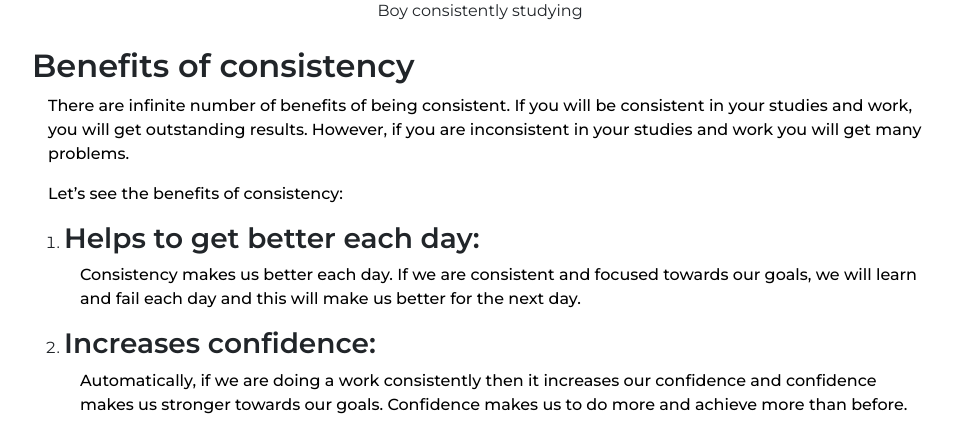
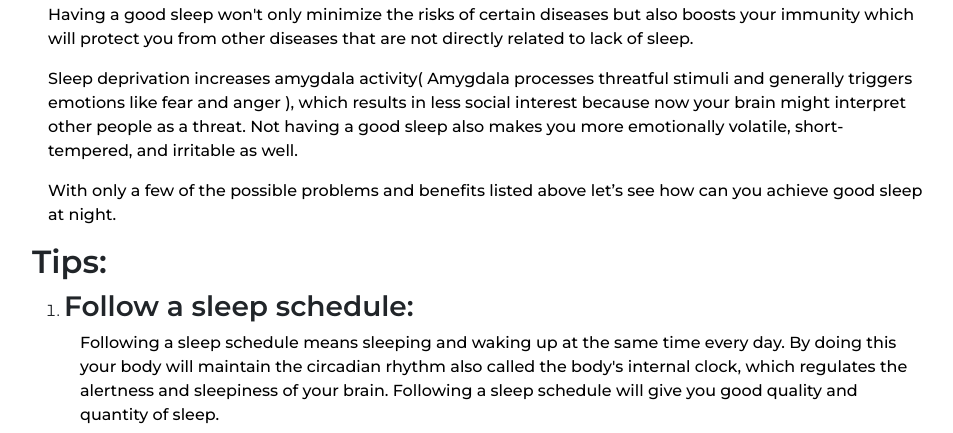
Before and after one commit to subhranil-179/lifolotest, a Django app: page /blog/ in a window 1280 px wide. Shown: the part 933-1366 px from the top of the page, without its empty margins (308-1261 px from the left). Run offline with Django 4.2, Linux system fonts and the light colour scheme; parts of the project's set-up code (start-up, migrations or seed data) failed here and were passed over.

Commit message:
adsense code

```diff
--- a/humanlifology/urls.py
+++ b/humanlifology/urls.py
@@ -37,4 +37,4 @@ urlpatterns = [
 ]
 
 if settings.DEBUG:
-    urlpatterns += static(settings.MEDIA_URL, document_root=settings.MEDIA_ROOT)
+    urlpatterns += static(settings.MEDIA_URL, document_root=settings.MEDIA_ROOT) + static(settings.STATIC_URL, document_root=settings.STATIC_ROOT)
--- a/templates/base.html
+++ b/templates/base.html
@@ -38,7 +38,8 @@
 	<link rel="stylesheet" href="https://cdn.jsdelivr.net/npm/bootstrap-icons@1.10.2/font/bootstrap-icons.css">
     <meta name="p:domain_verify" content="1eb210c613236f7806ff2c231ad08946"/>
     <meta name="yandex-verification" content="7b774eb9e17b2ef8" />
-    <script async src="https://pagead2.googlesyndication.com/pagead/js/adsbygoogle.js?client=ca-pub-4372757092292139" crossorigin="anonymous"></script>
+    <script async src="https://pagead2.googlesyndication.com/pagead/js/adsbygoogle.js?client=ca-pub-4372757092292139"
+     crossorigin="anonymous"></script>
     <title>{% block title %} {% endblock title %}</title>
     {% block head %}
     {% endblock head %}
--- a/templates/pages/blog.html
+++ b/templates/pages/blog.html
@@ -166,30 +166,22 @@
 {% block body %}
 {% load static %}
 <div class="container" id="container-95p">
-    <h1 class="main-heading">7 Best Ways to Maintain Consistency in Studies</h1>
+    <h1 class="main-heading">Tips To Sleep better at night</h1>
     <section class="outermost-article-container">
         <nav class="table-of-contents-container container">
             <h3>Contents</h3>
             <ol class="table-of-contents">
-                <li><a href="#what-is-consistency">What is consistency</a></li>
-                <li><a href="#benefits">Benefits</a>
+                <li><a href="#why">Why do we need good sleep?</a></li>
+                <li><a href="#tips">10 best eating habits</a>
                     <ol class="sub-toc-link">
-                        <li><a href="#improvement">Improvement</a></li>
-                        <li><a href="#confidence">Confidence</a></li>
-                        <li><a href="#motivation">Motivation</a></li>
-                        <li><a href="#learning">Learning</a></li>
-                        <li><a href="#fast-achievement">Fast achievement</a></li>
-                    </ol>
-                </li>
-                <li><a href="#ways">7 Ways</a>
-                    <ol class="sub-toc-link">
-                        <li><a href="#mindset">Change your mindset</a></li>
-                        <li><a href="#goals">Set goals</a></li>
-                        <li><a href="#breaks">Take breaks</a></li>
-                        <li><a href="#to-do">Make to-to lists</a></li>
-                        <li><a href="#timetable">Prepare timetable</a></li>
-                        <li><a href="#distractions">Remove distractions</a></li>
-                        <li><a href="#sleep">Take proper sleep</a></li>
+                        <li><a href="#sleep-schedule">Sleep schedule</a></li>
+                        <li><a href="#physical-activities">Physical activities</a></li>
+                        <li><a href="#optimal-bedroom">Optimal bedroom</a></li>
+                        <li><a href="#caffeine">Control Caffeine</a></li>
+                        <li><a href="#late-eating">Stop eating late</a></li>
+                        <li><a href="#awake-on-bed">Don't stay awake on bed</a></li>
+                        <li><a href="#diet">Adjust your diet</a></li>
+                        <li><a href="#lights">Control lights</a></li>
                     </ol>
                 </li>
                 <li><a href="#conclusion">Conclusion</a></li>
@@ -198,120 +190,114 @@
         <main>
             <article>
                 <section>
-                    <p>Consistency matters everywhere whatever work we are doing. If we are not consistent may be we are not able to get the results we are expecting.</p>
-                    <p>If consistency is related to study then it becomes the paramount task. But what is consistency, benefits of consistency and the ways to maintain consistency in studies or how to be disciplined and consistent in studies, you will all know in this article.</p>
-                </section>
-                <section id="what-is-consistency" class="fix-scroll">
-                    <h2>What is consistency?</h2>
-                    <p> Consistency means to be consistent in the work we are doing. The meaning of consistent is to do a work with focus and concentration on a regular basis. Being regular, focused and consistent towards a work is called consistency. Consistency is the key to success. You must be consistent for your goals and aims.</p>
-                    <div class="quote all-inline note">
-                    <p class="text-primary"><b class="text-dark quote-open">“</b>
-                        <span class="quote-text">Consistency is the biggest reason for Accomplishment and Success</span>
-                    <b class="text-dark quote-close">“</b></p>
-                        <span class="text-dark">- Byron Pulsifier.</span>
-                    </div>
-                    <p>Now if you know what is consistency, let’s know the benefits of being consistent.</p>
+                    <p>Around 35% of adults in the US and 37% of adults in Asia reported sleeping less than 7 hours per night.</p>
+                    <p>In this day and age, almost all of us are regularly sleep-deprived. A healthy adult requires 7-9 hours of sleep, but a majority of people only get 5-6 hours of sleep. It's really important that you get enough sleep for your age. See the Table below:</p>
                     <figure class="image-container">
-                        <img src="/media/images/articles/2022/12/28/studying.webp" alt="Boy consistently studying">
-                        <figcaption>Boy consistently studying</figcaption>
+                        <img src="/media/images/articles/2023/01/01/drink_water.webp" alt="Water in glass">
+                        <figcaption>Drink water</figcaption>
                     </figure>
                 </section>
-                <section id="benefits" class="fix-scroll">
-                    <h2>Benefits of consistency</h2>
-                    <p>There are infinite number of benefits of being consistent. If you will be consistent in your studies and work, you will get outstanding results. However, if you are inconsistent in your studies and work you will get many problems.</p>
-                    <p>Let’s see the benefits of consistency:</p>
+                <section id="why" class="fix-scroll">
+                    <h2>Why do we need good sleep?</h2>
+                    <p>Good sleep boosts your physical and athletic performance by repairing damaged muscles, tissues, and blood vessels. With proper and good sleep you are more likely to be calm, satisfied, happy, and stress-free most of the time. Often people think that during sleep our brain is resting but it's not quite true when sleeping our brain prepares us for the next day for activities like creation, thinking, learning, remembering, etc. Thus, increasing our overall physical and mental health.</p>
+                    <p>Lack of sleep can cause various issues like type 2 diabetes, obesity, cardiovascular diseases, and a lot more.</p>
+                    <p>Having a good sleep won't only minimize the risks of certain diseases but also boosts your immunity which will protect you from other diseases that are not directly related to lack of sleep.</p>
+                    <p>Sleep deprivation increases amygdala activity( Amygdala processes threatful stimuli and generally triggers emotions like fear and anger ), which results in less social interest because now your brain might interpret other people as a threat. Not having a good sleep also makes you more emotionally volatile, short-tempered, and irritable as well.</p>
+                    <p>With only a few of the possible problems and benefits listed above let’s see how can you achieve good sleep at night.</p>
+                </section>
+                <section id="tips" class="fix-scroll">
+                    <h2>Tips:</h2>
+                    <section class="fix-scroll">
                         <ol>
-                        <li id="improvement" class="fix-scroll">
+                            <li id="sleep-schedule" class="fix-scroll">
                                 <section>
-                                <h3>Helps to get better each day:</h3>
-                                <p>Consistency makes us better each day. If we are consistent and focused towards our goals, we will learn and fail each day and this will make us better for the next day.</p>
+                                    <h3>Follow a sleep schedule:</h3>
+                                    <p>Following a sleep schedule means sleeping and waking up at the same time every day. By doing this your body will maintain the circadian rhythm also called the body's internal clock, which regulates the alertness and sleepiness of your brain. Following a sleep schedule will give you good quality and quantity of sleep.</p>
+                                    <figure class="image-container">
+                                        <img src="/media/images/articles/2023/01/01/drink_water.webp" alt="Water in glass">
+                                        <figcaption>Drink water</figcaption>
+                                    </figure>
                                 </section>
                             </li>
-                        <li id="confidence" class="fix-scroll">
+                            <li id="physical-activities" class="fix-scroll">
                                 <section>
-                                <h3>Increases confidence:</h3>
-                                <p>Automatically, if we are doing a work consistently then it increases our confidence and confidence makes us stronger towards our goals. Confidence makes us to do more and achieve more than before.</p>
+                                    <h3>Do some physical activities:</h3>
+                                    <p>Physical activities reduce sleep onset ( Sleep onset is the time duration taken to go from wakefulness to sleep). Physical activities also reduce daytime sleepiness. Don't exercise before bed because it will make your body very active, and increase your heart rate but to get good sleep you need to be relaxed.</p>
+                                    <figure class="image-container">
+                                        <img src="/media/images/articles/2023/01/01/fruits_vegetables.webp" alt="Fruits and Vegetables">
+                                        <figcaption>Eat fruits and vegetables</figcaption>
+                                    </figure>
                                 </section>
                             </li>
-                        <li id="motivation" class="fix-scroll">
+                            <li id="optimal-bedroom" class="fix-scroll">
                                 <section>
-                                <h3>Gives you motivation</h3>
-                                <p>If you will follow consistency in your work then it will give you inner motivation to do your work and achieve your goals faster. You will automatically motivate yourself to do more work and set new goals and achieve them at time.</p>
+                                    <h3>Make your bedroom optimal for sleep:</h3>
+                                    <p>Make sure your bedroom is dark and silent. It is much easier to fall asleep in a colder environment rather than in a hot and warm environment. Keep your bed clean and tidy, also if try to use a soft mattress, pillow, and blanket. By doing all of these changes in your bedroom either you will either increase your quantity of sleep or quality of sleep or both.</p>
+                                    <figure class="image-container">
+                                        <img src="/media/images/articles/2023/01/01/avoid_fat_and_sugar.webp" alt="Cheese in bowl">
+                                        <figcaption>Substitute fat and sugar</figcaption>
+                                    </figure>
                                 </section>
                             </li>
-                        <li id="learning" class="fix-scroll">
+                            <li id="caffeine" class="fix-scroll">
                                 <section>
-                                <h3>Opportunity to learn:</h3>
-                                <p>Consistency provides you the opportunity to learn each day and it is obvious that if you learn each day, then you will become stronger in your work. The more you will fail, the more you will learn.</p>
+                                    <h3>Don’t consume caffeine the wrong way:</h3>
+                                    <p>Caffeine has a half-life of 5 hours which means every five hours the amount of caffeine you have in your body will reduce to half, let's say you took 80mg of caffeine at 2 pm after 5 hours i.e 7 pm your body will still have 40mg of caffeine, and similarly at 12 am your body will still have 20mg of caffeine left in your body.</p>
+                                    <p>And we all know having caffeine in your body when trying to sleep won't help, but the results will be quite opposite. So, do a little maths and decide for yourself at what time and how much caffeine are you consuming.</p>
+                                    <figure class="image-container">
+                                        <img src="/media/images/articles/2023/01/01/drink_milk.webp" alt="milk in glass near cookies.">
+                                        <figcaption>Include milk</figcaption>
+                                    </figure>
                                 </section>
                             </li>
-                        <li id="fast-achievement" class="fix-scroll">
+                            <li id="late-eating" class="fix-scroll">
                                 <section>
-                                <h3>Fast achievement:</h3>
-                                <p>Consistency leads to fast achievement of your goals. Daily set goals of your day and try to be consistent in your work if you want fast achievement. If you achieve something earlier than it will build your feeling stronger to achieve more and more.</p>
+                                    <h3>Stop eating 3-4 hours before sleep:</h3>
+                                    <p>To fall asleep your body needs to be relaxed, but by eating before bed you disrupt your circadian rhythm. <br> When your body is expecting to be relaxed to make you fall asleep, by eating food you give it the task to digest it, and now your body is trying to digest it rather than relaxing and sleeping which in turn confuses your body’s internal clock.</p>
+                                    <figure class="image-container">
+                                        <img src="/media/images/articles/2023/01/01/avoid_fried_foods.webp" alt="Fried junk food.">
+                                        <figcaption>Avoid fried food.</figcaption>
+                                    </figure>
                                 </section>
                             </li>
+                            <li id="awake-on-bed" class="fix-scroll">
+                                <section>
+                                    <h3>Don't stay awake in bed:</h3>
+                                    <p>So, if you can't fall asleep within 15-20 minutes after getting into bed you should get out of bed and read a book. Don't turn on any other light than a reading lamp, because other lights will trick your brain into that it's still day and it will become more difficult for you to get a good sleep. Only go to bed when you feel sleepy, not tired.</p>
                                     <figure class="image-container">
-                            <img src="/media/images/articles/2022/12/28/books.webp" alt="Books and pen on table">
-                            <figcaption>Books and pen on table</figcaption>
+                                        <img src="/media/images/articles/2023/01/01/eat_salad.webp" alt="Salad in bowl.">
+                                        <figcaption>Start consuming salad.</figcaption>
                                     </figure>
+                                </section>
+                            </li>
+                            <li id="diet" class="fix-scroll">
+                                <section>
+                                    <h3>Adjust your diet:</h3>
+                                    <p>Include items in your diet that contain Magnesium, Calcium, Potassium, and Vitamin B6 as these nutrients will promote melatonin production which maintains your circadian rhythm. Therefore giving you better sleep at night. Some examples of such food are bananas, cherries, almonds, etc.</p>
+                                    <figure class="image-container">
+                                        <img src="/media/images/articles/2023/01/01/do_not_starve.webp" alt="Empty plate on a table with a fork next to it.">
+                                        <figcaption>Diet if you know how to.</figcaption>
+                                    </figure>
+                                </section>
+                            </li>
+                            <li id="lights" class="fix-scroll">
+                                <section>
+                                    <h3>Lights</h3>
+                                    <h4>We all know that in a dark you will sleep better, but why? </h4>
+                                    <p>Well, darkness produces melatonin in your brain which puts you in a state of quiet wakefulness, which in turn promotes better sleep. <br> In response to light, your brain doesn't produce melatonin, but in dark it does. So by using electronic devices at night you give a signal to your brain that it’s still day and your brain does not produce melatonin. Therefore it disturbs your circadian rhythm.</p>
+                                    <figure class="image-container">
+                                        <img src="/media/images/articles/2023/01/01/eat_egg.webp" alt="Eggs on table.">
+                                        <figcaption>Eat eggs</figcaption>
+                                    </figure>
+                                </section>
+                            </li>
                         </ol>
                     </section>
-                <section id="ways" class="fix-scroll">
-                    <h2>7 Best ways to maintain consistency in studies</h2>
-                    <p>Now if you know what are the benefits of being consistent, let’s know the 10 best ways to maintain consistency in studies.</p>
-                    <ol>
-                        <li id="mindset" class="fix-scroll">
-                            <section>
-                                <h3>Change your mindset:</h3>
-                                <p>If you want to be consistent in your studies then change your mindset like I will start my studies 1 month or 1 week before my exams. Make the mindset like I will study each and every day so that I will not feel any burden on me at the time of exams.</p>
-                            </section>
-                        </li>
-                        <li id="goals" class="fix-scroll">
-                            <section>
-                                <h3>Set goals:</h3>
-                                <p>Set goals for your studies so that you will be focused. Set the goals like I will complete this chapter by next week or I will practice questions from this topic for 2 days etc. like these. If you will set goals then there will be low chance of losing your track.</p>
-                            </section>
-                        </li>
-                        <li id="breaks" class="fix-scroll">
-                            <section>
-                                <h3>Take breaks:</h3>
-                                <p>Don’t forget to take breaks while studying. If you will not take breaks and will continuously study for hours, you will feel very frustrated and may be stop you studying. So to avoid this situation take breaks on a regular time interval like after studying for 30-45 minutes reward yourself with a break.</p>
-                            </section>
-                        </li>
-                        <li id="to-do" class="fix-scroll">
-                            <section>
-                                <h3>Make to-do lists:</h3>
-                                <p>This thing you might have listened infinite times that the first thing you should do is to make to-do-lists for your complete day and it is true. Make your to-do-lists of the topics or chapters you are going to study today. So, this will keep you remain consistent and focused towards your work.</p>
-                            </section>
-                        </li>
-                        <li id="timetable" class="fix-scroll">
-                            <section>
-                                <h3>Prepare timetable:</h3>
-                                <p>Prepare your timetable and paste it on your study space or cupboard where you can see your timetable regularly. Timetable will remind you time to time about your planned day, so you will be consistent in your studies. Just promise yourself that I will follow my day according to the planned timetable.</p>
-                            </section>
-                        </li>
-                        <li id="distractions" class="fix-scroll">
-                            <section>
-                                <h3>Remove distractions:</h3>
-                                <p>Don’t get distracted when you are studying. If you are studying online then there are very high chances of distractions like YouTube, chatting with friends, notifications from different social media platforms etc. If you get distracted from your tasks, gradually you will become inconsistent. Turn off your notification button while studying.</p>
-                            </section>
-                        </li>
-                        <li id="sleep" class="fix-scroll">
-                            <section>
-                                <h3>Take proper sleep:</h3>
-                                <p>Never sacrifice and compromise your sleep for studying more. If you will not take adequate amount of sleep then the next day you will feel sleepy. By this you will waste your 1 day. Study in a limit but each day. Sleep for at least 6-8 hours each day.</p>
-                            </section>
-                        </li>
-                        <figure class="image-container">
-                            <img src="/media/images/articles/2022/12/28/clock.webp" alt="Book, clock and magnifying glass on table">
-                            <figcaption>Book, clock and magnifying glass on table</figcaption>
-                        </figure>
-                    </ol>
                 </section>
                 <section id="conclusion" class="fix-scroll">
                     <h2>Conclusion</h2>
-                    <p>In this article you have read that what is consistency, benefits of being consistent and the 7 best ways to maintain consistency in studies or how to be disciplined and consistent in studies or how to study consistently every day. If you will consistent, you can be successful at any work in a very short time. Promise to yourself that I will be consistent in my each work to get best results.</p>
+                    <p>Now you know the effective disadvantages of sleep deprivation from obesity to type 2 diabetes and also the advantages like good physical and mental health and good relationships.</p>
+                    <p>You also get to know 8 very effective to sleep better at night, Now start implementing these to get a better quality and adequate quantity of sleep, hence achieving an overall better quality of life.</p>
                 </section>
             </article>
         </main>
```
Also changed, not shown: humanlifology/settings.py (+31 -23 lines). Lines whose indentation alone changed are shown as unchanged.
